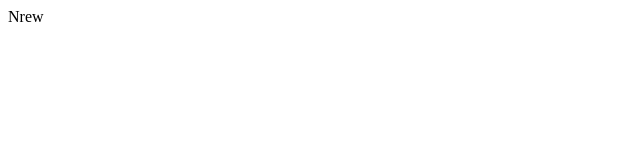
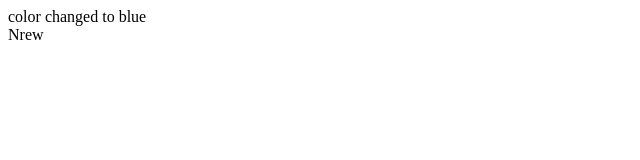
Before and after one commit to Alsycode/test, a plain HTML site: page index.html in a window 1280 px wide. Shown: the whole page, without its empty margins (0-640 px from the left). Drawn offline with Linux system fonts and the light colour scheme.

Commit message:
Update index.html #2
dsd

```diff
--- a/index.html
+++ b/index.html
@@ -4,6 +4,7 @@
     <meta charset="UTF-8">
     <meta name="viewport" content="width=device-width, initial-scale=1.0">
     <title>Website</title>
+<div>color changed to blue</div>
 </head>
 <body>
     <div>Nrew</div>
```
